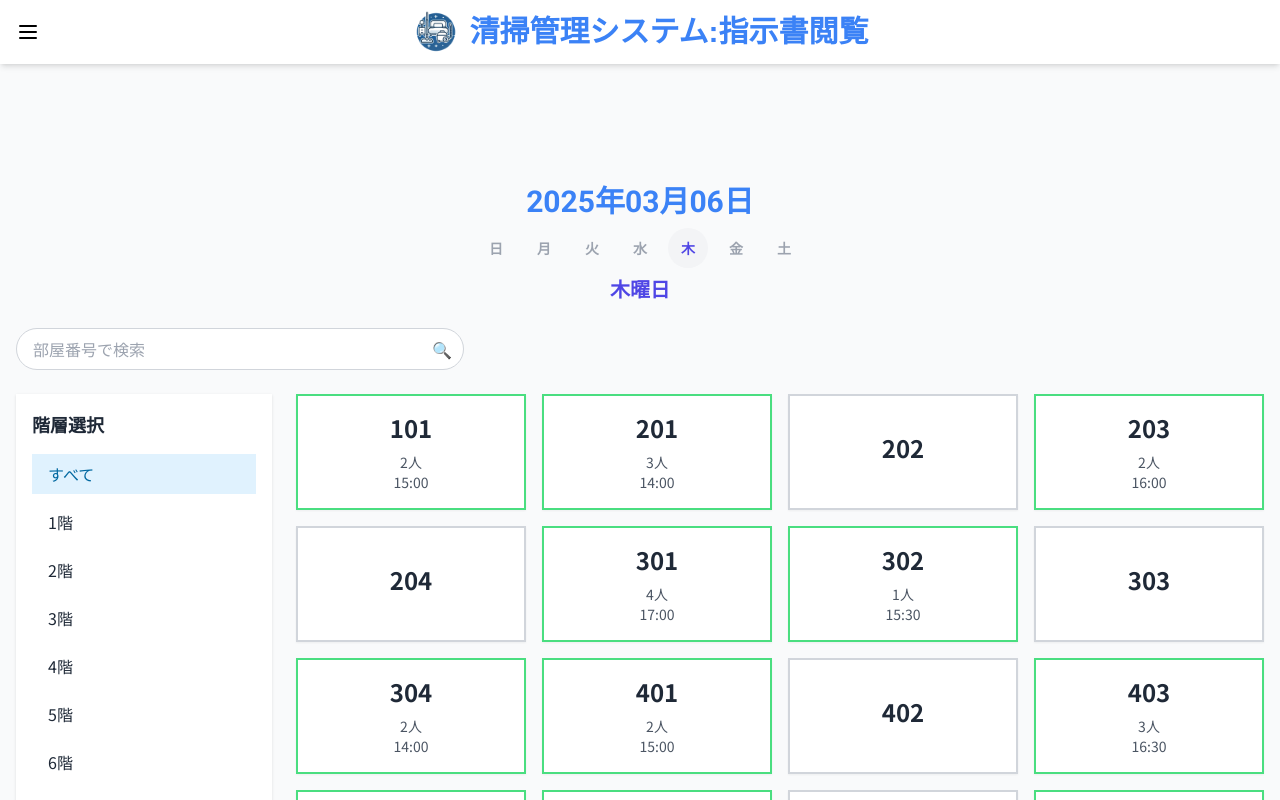
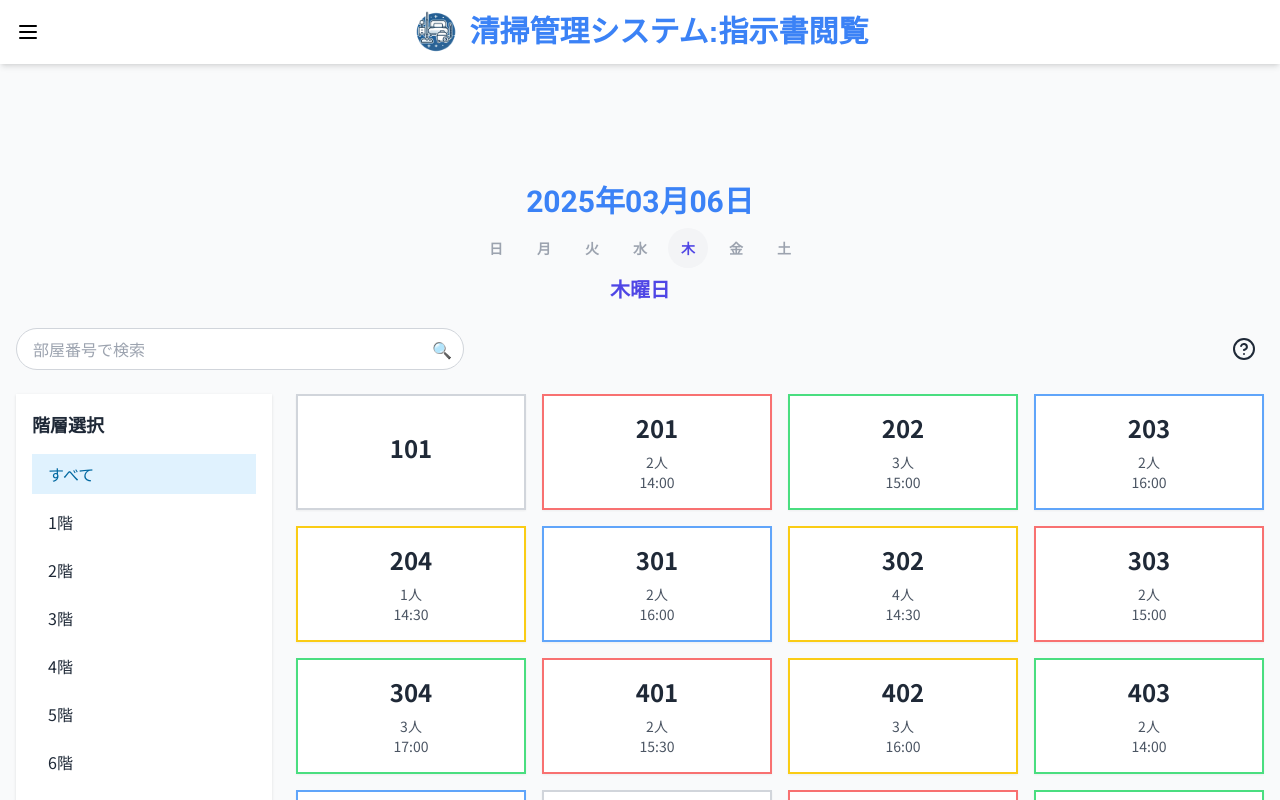
Before and after one commit to Keisuke-MARs/cleaning-management, a Next.js app: page /instructions/view in a window 1280 px wide. Shown: the top 800 px of the page. Built offline with nearby package versions, Linux system fonts and the light colour scheme; a web font is replaced by a local one.

Commit message:
モーダルとか作った

```diff
--- /dev/null
+++ b/src/app/components/help-modal.tsx
@@ -0,0 +1,51 @@
+"use client"
+
+import { X } from "lucide-react"
+
+interface HelpModalProps {
+    isOpen: boolean
+    onClose: () => void
+}
+
+export default function HelpModal({ isOpen, onClose }: HelpModalProps) {
+    if (!isOpen) return null
+
+    const colorMeanings = [
+        { color: "border-gray-300", meaning: "清掃不要（連泊）" },
+        { color: "border-red-400", meaning: "ゴミ回収/シーツはぎ" },
+        { color: "border-green-400", meaning: "ベッドメイク/洗い場" },
+        { color: "border-blue-400", meaning: "掃除機" },
+        { color: "border-yellow-400", meaning: "最終チェック" },
+    ]
+
+    return (
+        <div className="fixed inset-0 bg-black bg-opacity-50 flex items-center justify-center z-50">
+            <div className="bg-white rounded-lg w-full max-w-md mx-4">
+                <div className="flex justify-between items-center p-4 border-b">
+                    <h2 className="text-xl font-bold">枠の色</h2>
+                    <button onClick={onClose} className="p-2 hover:bg-gray-100 rounded-full">
+                        <X className="w-6 h-6" />
+                    </button>
+                </div>
+                <div className="p-4">
+                    <div className="space-y-3">
+                        {colorMeanings.map(({ color, meaning }) => (
+                            <div key={color} className="flex items-center gap-3">
+                                <div className={`w-6 h-6 ${color} border-2 rounded`}></div>
+                                <span>{meaning}</span>
+                            </div>
+                        ))}
+                    </div>
+                </div>
+                <div className="p-4 border-t">
+                    <button
+                        onClick={onClose}
+                        className="w-full bg-gray-200 hover:bg-gray-300 text-gray-800 font-bold py-2 px-4 rounded-lg"
+                    >
+                        閉じる
+                    </button>
+                </div>
+            </div>
+        </div>
+    )
+}
--- a/src/app/components/room-card.tsx
+++ b/src/app/components/room-card.tsx
@@ -18,7 +18,7 @@ export default function RoomCard({
     guestCount,
     cleaningStatus,
     isDisabled,
-    borderColor = "border-gray-200", // デフォルトの枠色（後で調整可能）
+    borderColor = "border-gray-200",
     onClick,
 }: RoomCardProps) {
     return (
@@ -26,8 +26,7 @@ export default function RoomCard({
             onClick={onClick}
             disabled={isDisabled}
             className={`w-full p-4 rounded-lg ${borderColor} border-2 bg-white shadow-sm
-            transition-all duration-200
-            ${isDisabled ? "opacity-50 cursor-not-allowed bg-gray-100" : "hover:shadow-md hover:scale-105"}`}
+          transition-all duration-200 hover:shadow-md hover:scale-105`}
         >
             <div className="text-2xl font-bold mb-2">{roomNumber}</div>
             {(checkInTime || guestCount) && (
--- a/src/app/instructions/view/page.tsx
+++ b/src/app/instructions/view/page.tsx
@@ -1,47 +1,60 @@
 "use client"
 
 import { useEffect } from "react"
-
 import { useState, useMemo } from "react"
+import { HelpCircle } from "lucide-react"
 import HeaderWithMenu from "../../components/layout/header-with-menu"
 import DateDisplay from "../../components/date-display"
 import RoomSearch from "../../components/room-search"
 import FloorSelector from "../../components/floor-selector"
 import RoomCard from "../../components/room-card"
 import RoomDetailModal from "../../components/room-detail-modal"
+import HelpModal from "../../components/help-modal"
 
-// 固定のモックデータを使用（Math.randomを使わない）
-// すべての階（1～14階）の部屋データを含む
-const mockRooms = [
+// 清掃状態の種類を定義
+type CleaningStatus = "清掃不要" | "ゴミ回収" | "ベッドメイク" | "掃除機" | "最終チェック"
+
+// モックデータの型を更新
+interface RoomData {
+    roomNumber: string
+    cleaningStatus: CleaningStatus
+    checkInTime?: string
+    guestCount?: number
+    setType?: string
+    notes?: string
+}
+
+// 固定のモックデータを使用（新しい清掃状態に基づいて更新）
+const mockRooms: RoomData[] = [
     // 1階
     {
         roomNumber: "101",
-        cleaningStatus: "〇",
-        checkInTime: "15:00",
-        guestCount: 2,
-        setType: "ソファ",
-        notes: "窓側希望",
+        cleaningStatus: "清掃不要",
+        checkInTime: undefined,
+        guestCount: undefined,
+        setType: "なし",
+        notes: "連泊のため清掃不要",
     },
     // 2階
     {
         roomNumber: "201",
-        cleaningStatus: "〇",
+        cleaningStatus: "ゴミ回収",
         checkInTime: "14:00",
+        guestCount: 2,
+        setType: "ソファ",
+        notes: "",
+    },
+    {
+        roomNumber: "202",
+        cleaningStatus: "ベッドメイク",
+        checkInTime: "15:00",
         guestCount: 3,
         setType: "和布団",
         notes: "",
     },
     {
-        roomNumber: "202",
-        cleaningStatus: "×",
-        checkInTime: undefined,
-        guestCount: undefined,
-        setType: "なし",
-        notes: "清掃不要",
-    },
-    {
         roomNumber: "203",
-        cleaningStatus: "連泊:清掃あり",
+        cleaningStatus: "掃除機",
         checkInTime: "16:00",
         guestCount: 2,
         setType: "ソファ",
@@ -49,197 +62,197 @@ const mockRooms = [
     },
     {
         roomNumber: "204",
-        cleaningStatus: "連泊:清掃なし",
-        checkInTime: undefined,
-        guestCount: undefined,
+        cleaningStatus: "最終チェック",
+        checkInTime: "14:30",
+        guestCount: 1,
         setType: "なし",
         notes: "",
     },
     // 3階
     {
         roomNumber: "301",
-        cleaningStatus: "〇",
-        checkInTime: "17:00",
-        guestCount: 4,
-        setType: "ソファ・和布団",
-        notes: "アレルギー対応",
+        cleaningStatus: "掃除機",
+        checkInTime: "16:00",
+        guestCount: 2,
+        setType: "ソファ",
+        notes: "",
     },
     {
         roomNumber: "302",
-        cleaningStatus: "〇",
-        checkInTime: "15:30",
-        guestCount: 1,
-        setType: "なし",
+        cleaningStatus: "最終チェック",
+        checkInTime: "14:30",
+        guestCount: 4,
+        setType: "ソファ・和布団",
         notes: "",
     },
     {
         roomNumber: "303",
-        cleaningStatus: "×",
-        checkInTime: undefined,
-        guestCount: undefined,
-        setType: "なし",
-        notes: "",
-    },
-    {
-        roomNumber: "304",
-        cleaningStatus: "〇",
-        checkInTime: "14:00",
-        guestCount: 2,
-        setType: "ソファ",
-        notes: "",
-    },
-    // 4階
-    {
-        roomNumber: "401",
-        cleaningStatus: "〇",
+        cleaningStatus: "ゴミ回収",
         checkInTime: "15:00",
         guestCount: 2,
         setType: "ソファ",
         notes: "",
     },
     {
+        roomNumber: "304",
+        cleaningStatus: "ベッドメイク",
+        checkInTime: "17:00",
+        guestCount: 3,
+        setType: "和布団",
+        notes: "",
+    },
+    // 4階
+    {
+        roomNumber: "401",
+        cleaningStatus: "ゴミ回収",
+        checkInTime: "15:30",
+        guestCount: 2,
+        setType: "ソファ",
+        notes: "",
+    },
+    {
         roomNumber: "402",
-        cleaningStatus: "×",
-        checkInTime: undefined,
-        guestCount: undefined,
-        setType: "なし",
+        cleaningStatus: "最終チェック",
+        checkInTime: "16:00",
+        guestCount: 3,
+        setType: "和布団",
         notes: "",
     },
     {
         roomNumber: "403",
-        cleaningStatus: "連泊:清掃あり",
+        cleaningStatus: "ベッドメイク",
+        checkInTime: "14:00",
+        guestCount: 2,
+        setType: "ソファ",
+        notes: "",
+    },
+    {
+        roomNumber: "404",
+        cleaningStatus: "掃除機",
+        checkInTime: "15:00",
+        guestCount: 4,
+        setType: "ソファ・和布団",
+        notes: "",
+    },
+    // 5階
+    {
+        roomNumber: "501",
+        cleaningStatus: "清掃不要",
+        checkInTime: undefined,
+        guestCount: undefined,
+        setType: "なし",
+        notes: "連泊のため清掃不要",
+    },
+    {
+        roomNumber: "502",
+        cleaningStatus: "ゴミ回収",
+        checkInTime: "14:30",
+        guestCount: 2,
+        setType: "ソファ",
+        notes: "",
+    },
+    {
+        roomNumber: "503",
+        cleaningStatus: "ベッドメイク",
         checkInTime: "16:30",
         guestCount: 3,
         setType: "和布団",
         notes: "",
     },
     {
-        roomNumber: "404",
-        cleaningStatus: "〇",
+        roomNumber: "504",
+        cleaningStatus: "掃除機",
+        checkInTime: "15:30",
+        guestCount: 2,
+        setType: "ソファ",
+        notes: "",
+    },
+    // 6階
+    {
+        roomNumber: "601",
+        cleaningStatus: "最終チェック",
+        checkInTime: "14:00",
+        guestCount: 4,
+        setType: "ソファ・和布団",
+        notes: "",
+    },
+    {
+        roomNumber: "602",
+        cleaningStatus: "清掃不要",
+        checkInTime: undefined,
+        guestCount: undefined,
+        setType: "なし",
+        notes: "連泊のため清掃不要",
+    },
+    {
+        roomNumber: "603",
+        cleaningStatus: "ゴミ回収",
+        checkInTime: "15:00",
+        guestCount: 2,
+        setType: "ソファ",
+        notes: "",
+    },
+    {
+        roomNumber: "604",
+        cleaningStatus: "ベッドメイク",
+        checkInTime: "16:00",
+        guestCount: 3,
+        setType: "和布団",
+        notes: "",
+    },
+    // 7階
+    {
+        roomNumber: "701",
+        cleaningStatus: "掃除機",
         checkInTime: "14:30",
         guestCount: 2,
         setType: "ソファ",
         notes: "",
     },
-    // 5階
     {
-        roomNumber: "501",
-        cleaningStatus: "〇",
+        roomNumber: "702",
+        cleaningStatus: "最終チェック",
         checkInTime: "15:30",
         guestCount: 4,
         setType: "ソファ・和布団",
         notes: "",
     },
     {
-        roomNumber: "502",
-        cleaningStatus: "連泊:清掃なし",
+        roomNumber: "703",
+        cleaningStatus: "清掃不要",
         checkInTime: undefined,
         guestCount: undefined,
         setType: "なし",
-        notes: "",
+        notes: "連泊のため清掃不要",
     },
     {
-        roomNumber: "503",
-        cleaningStatus: "〇",
-        checkInTime: "17:00",
+        roomNumber: "704",
+        cleaningStatus: "ゴミ回収",
+        checkInTime: "16:30",
         guestCount: 2,
         setType: "ソファ",
         notes: "",
     },
+    // 8階
     {
-        roomNumber: "504",
-        cleaningStatus: "×",
-        checkInTime: undefined,
-        guestCount: undefined,
-        setType: "なし",
-        notes: "",
-    },
-    // 6階
-    {
-        roomNumber: "601",
-        cleaningStatus: "〇",
+        roomNumber: "801",
+        cleaningStatus: "ベッドメイク",
         checkInTime: "14:00",
         guestCount: 3,
         setType: "和布団",
         notes: "",
     },
     {
-        roomNumber: "602",
-        cleaningStatus: "〇",
-        checkInTime: "16:00",
-        guestCount: 2,
-        setType: "ソファ",
-        notes: "",
-    },
-    {
-        roomNumber: "603",
-        cleaningStatus: "×",
-        checkInTime: undefined,
-        guestCount: undefined,
-        setType: "なし",
-        notes: "",
-    },
-    {
-        roomNumber: "604",
-        cleaningStatus: "連泊:清掃あり",
-        checkInTime: "15:00",
-        guestCount: 4,
-        setType: "ソファ・和布団",
-        notes: "",
-    },
-    // 7階
-    {
-        roomNumber: "701",
-        cleaningStatus: "〇",
-        checkInTime: "16:30",
-        guestCount: 2,
-        setType: "ソファ",
-        notes: "",
-    },
-    {
-        roomNumber: "702",
-        cleaningStatus: "連泊:清掃なし",
-        checkInTime: undefined,
-        guestCount: undefined,
-        setType: "なし",
-        notes: "",
-    },
-    {
-        roomNumber: "703",
-        cleaningStatus: "〇",
-        checkInTime: "14:30",
-        guestCount: 3,
-        setType: "和布団",
-        notes: "",
-    },
-    {
-        roomNumber: "704",
-        cleaningStatus: "×",
-        checkInTime: undefined,
-        guestCount: undefined,
-        setType: "なし",
-        notes: "",
-    },
-    // 8階
-    {
-        roomNumber: "801",
-        cleaningStatus: "〇",
+        roomNumber: "802",
+        cleaningStatus: "掃除機",
         checkInTime: "15:00",
         guestCount: 2,
         setType: "ソファ",
         notes: "",
     },
     {
-        roomNumber: "802",
-        cleaningStatus: "×",
-        checkInTime: undefined,
-        guestCount: undefined,
-        setType: "なし",
-        notes: "",
-    },
-    {
         roomNumber: "803",
-        cleaningStatus: "連泊:清掃あり",
+        cleaningStatus: "最終チェック",
         checkInTime: "16:00",
         guestCount: 4,
         setType: "ソファ・和布団",
@@ -247,33 +260,33 @@ const mockRooms = [
     },
     {
         roomNumber: "804",
-        cleaningStatus: "〇",
-        checkInTime: "14:00",
+        cleaningStatus: "清掃不要",
+        checkInTime: undefined,
+        guestCount: undefined,
+        setType: "なし",
+        notes: "連泊のため清掃不要",
+    },
+    // 9階（3部屋）
+    {
+        roomNumber: "901",
+        cleaningStatus: "ゴミ回収",
+        checkInTime: "14:30",
         guestCount: 2,
         setType: "ソファ",
         notes: "",
     },
-    // 9階（3部屋）
     {
-        roomNumber: "901",
-        cleaningStatus: "〇",
+        roomNumber: "902",
+        cleaningStatus: "ベッドメイク",
         checkInTime: "15:30",
         guestCount: 3,
         setType: "和布団",
         notes: "",
     },
     {
-        roomNumber: "902",
-        cleaningStatus: "×",
-        checkInTime: undefined,
-        guestCount: undefined,
-        setType: "なし",
-        notes: "",
-    },
-    {
         roomNumber: "903",
-        cleaningStatus: "連泊:清掃あり",
-        checkInTime: "17:00",
+        cleaningStatus: "掃除機",
+        checkInTime: "16:30",
         guestCount: 2,
         setType: "ソファ",
         notes: "",
@@ -281,65 +294,65 @@ const mockRooms = [
     // 10階
     {
         roomNumber: "1001",
-        cleaningStatus: "〇",
-        checkInTime: "16:00",
-        guestCount: 3,
-        setType: "和布団",
+        cleaningStatus: "最終チェック",
+        checkInTime: "14:00",
+        guestCount: 4,
+        setType: "ソファ・和布団",
         notes: "",
     },
     {
         roomNumber: "1002",
-        cleaningStatus: "連泊:清掃あり",
+        cleaningStatus: "清掃不要",
+        checkInTime: undefined,
+        guestCount: undefined,
+        setType: "なし",
+        notes: "連泊のため清掃不要",
+    },
+    {
+        roomNumber: "1003",
+        cleaningStatus: "ゴミ回収",
         checkInTime: "15:00",
         guestCount: 2,
         setType: "ソファ",
         notes: "",
     },
     {
-        roomNumber: "1003",
-        cleaningStatus: "〇",
-        checkInTime: "14:30",
-        guestCount: 4,
-        setType: "ソファ・和布団",
-        notes: "特別清掃必要",
-    },
-    {
         roomNumber: "1004",
-        cleaningStatus: "×",
-        checkInTime: undefined,
-        guestCount: undefined,
-        setType: "なし",
+        cleaningStatus: "ベッドメイク",
+        checkInTime: "16:00",
+        guestCount: 3,
+        setType: "和布団",
         notes: "",
     },
     // 11階
     {
         roomNumber: "1101",
-        cleaningStatus: "〇",
-        checkInTime: "15:00",
+        cleaningStatus: "掃除機",
+        checkInTime: "14:30",
         guestCount: 2,
         setType: "ソファ",
         notes: "",
     },
     {
         roomNumber: "1102",
-        cleaningStatus: "×",
-        checkInTime: undefined,
-        guestCount: undefined,
-        setType: "なし",
+        cleaningStatus: "最終チェック",
+        checkInTime: "15:30",
+        guestCount: 4,
+        setType: "ソファ・和布団",
         notes: "",
     },
     {
         roomNumber: "1103",
-        cleaningStatus: "連泊:清掃あり",
-        checkInTime: "16:30",
-        guestCount: 3,
-        setType: "和布団",
-        notes: "",
+        cleaningStatus: "清掃不要",
+        checkInTime: undefined,
+        guestCount: undefined,
+        setType: "なし",
+        notes: "連泊のため清掃不要",
     },
     {
         roomNumber: "1104",
-        cleaningStatus: "〇",
-        checkInTime: "14:00",
+        cleaningStatus: "ゴミ回収",
+        checkInTime: "16:30",
         guestCount: 2,
         setType: "ソファ",
         notes: "",
@@ -347,65 +360,65 @@ const mockRooms = [
     // 12階
     {
         roomNumber: "1201",
-        cleaningStatus: "〇",
-        checkInTime: "15:30",
+        cleaningStatus: "ベッドメイク",
+        checkInTime: "14:00",
+        guestCount: 3,
+        setType: "和布団",
+        notes: "",
+    },
+    {
+        roomNumber: "1202",
+        cleaningStatus: "掃除機",
+        checkInTime: "15:00",
+        guestCount: 2,
+        setType: "ソファ",
+        notes: "",
+    },
+    {
+        roomNumber: "1203",
+        cleaningStatus: "最終チェック",
+        checkInTime: "16:00",
         guestCount: 4,
         setType: "ソファ・和布団",
         notes: "",
     },
     {
-        roomNumber: "1202",
-        cleaningStatus: "連泊:清掃なし",
+        roomNumber: "1204",
+        cleaningStatus: "清掃不要",
         checkInTime: undefined,
         guestCount: undefined,
         setType: "なし",
-        notes: "",
+        notes: "連泊のため清掃不要",
     },
+    // 13階
     {
-        roomNumber: "1203",
-        cleaningStatus: "〇",
-        checkInTime: "17:00",
+        roomNumber: "1301",
+        cleaningStatus: "ゴミ回収",
+        checkInTime: "14:30",
         guestCount: 2,
         setType: "ソファ",
         notes: "",
     },
     {
-        roomNumber: "1204",
-        cleaningStatus: "×",
-        checkInTime: undefined,
-        guestCount: undefined,
-        setType: "なし",
-        notes: "",
-    },
-    // 13階
-    {
-        roomNumber: "1301",
-        cleaningStatus: "〇",
-        checkInTime: "14:30",
+        roomNumber: "1302",
+        cleaningStatus: "ベッドメイク",
+        checkInTime: "15:30",
         guestCount: 3,
         setType: "和布団",
         notes: "",
     },
     {
-        roomNumber: "1302",
-        cleaningStatus: "〇",
-        checkInTime: "16:00",
+        roomNumber: "1303",
+        cleaningStatus: "掃除機",
+        checkInTime: "16:30",
         guestCount: 2,
         setType: "ソファ",
         notes: "",
     },
     {
-        roomNumber: "1303",
-        cleaningStatus: "×",
-        checkInTime: undefined,
-        guestCount: undefined,
-        setType: "なし",
-        notes: "",
-    },
-    {
         roomNumber: "1304",
-        cleaningStatus: "連泊:清掃あり",
-        checkInTime: "15:00",
+        cleaningStatus: "最終チェック",
+        checkInTime: "17:00",
         guestCount: 4,
         setType: "ソファ・和布団",
         notes: "",
@@ -413,24 +426,24 @@ const mockRooms = [
     // 14階（3部屋）
     {
         roomNumber: "1401",
-        cleaningStatus: "〇",
-        checkInTime: "16:30",
+        cleaningStatus: "清掃不要",
+        checkInTime: undefined,
+        guestCount: undefined,
+        setType: "なし",
+        notes: "連泊のため清掃不要",
+    },
+    {
+        roomNumber: "1402",
+        cleaningStatus: "ゴミ回収",
+        checkInTime: "14:00",
         guestCount: 2,
         setType: "ソファ",
         notes: "",
     },
     {
-        roomNumber: "1402",
-        cleaningStatus: "連泊:清掃なし",
-        checkInTime: undefined,
-        guestCount: undefined,
-        setType: "なし",
-        notes: "",
-    },
-    {
         roomNumber: "1403",
-        cleaningStatus: "〇",
-        checkInTime: "14:00",
+        cleaningStatus: "ベッドメイク",
+        checkInTime: "15:00",
         guestCount: 3,
         setType: "和布団",
         notes: "",
@@ -442,6 +455,7 @@ export default function ViewInstructions() {
     const [searchQuery, setSearchQuery] = useState("")
     const [selectedRoom, setSelectedRoom] = useState<string | null>(null)
     const [headerHeight, setHeaderHeight] = useState(0)
+    const [isHelpModalOpen, setIsHelpModalOpen] = useState(false)
 
     // 選択された階とフィルタリングされた部屋を管理
     const filteredRooms = useMemo(() => {
@@ -472,17 +486,21 @@ export default function ViewInstructions() {
     }, [])
 
     // 部屋の状態に基づいて枠の色を決定
-    const getBorderColor = (roomNumber: string) => {
-        const room = mockRooms.find((r) => r.roomNumber === roomNumber)
-        if (room?.cleaningStatus === "×" || room?.cleaningStatus === "連泊:清掃なし") {
-            return "border-gray-300"
+    const getBorderColor = (status: CleaningStatus) => {
+        switch (status) {
+            case "清掃不要":
+                return "border-gray-300"
+            case "ゴミ回収":
+                return "border-red-400"
+            case "ベッドメイク":
+                return "border-green-400"
+            case "掃除機":
+                return "border-blue-400"
+            case "最終チェック":
+                return "border-yellow-400"
+            default:
+                return "border-gray-200"
         }
-        // 選択された部屋は強調表示
-        if (roomNumber === selectedRoom) {
-            return "border-blue-500"
-        }
-        // ここに状態に応じた色を設定（後で調整可能）
-        return "border-green-400"
     }
 
     return (
@@ -494,6 +512,13 @@ export default function ViewInstructions() {
                     <div className="w-full max-w-md">
                         <RoomSearch onSearch={setSearchQuery} />
                     </div>
+                    <button
+                        onClick={() => setIsHelpModalOpen(true)}
+                        className="ml-4 p-2 hover:bg-gray-100 rounded-full transition-colors"
+                        aria-label="ヘルプを表示"
+                    >
+                        <HelpCircle className="w-6 h-6" />
+                    </button>
                 </div>
 
                 <div className="flex flex-col md:flex-row gap-6">
@@ -512,8 +537,8 @@ export default function ViewInstructions() {
                                     checkInTime={room.checkInTime}
                                     guestCount={room.guestCount}
                                     cleaningStatus={room.cleaningStatus}
-                                    isDisabled={false} // すべての部屋をクリック可能にする
-                                    borderColor={getBorderColor(room.roomNumber)}
+                                    isDisabled={false}
+                                    borderColor={getBorderColor(room.cleaningStatus)}
                                     onClick={() => setSelectedRoom(room.roomNumber)}
                                 />
                             ))}
@@ -528,10 +553,13 @@ export default function ViewInstructions() {
                     roomData={
                         mockRooms.find((room) => room.roomNumber === selectedRoom) || {
                             roomNumber: "",
-                            cleaningStatus: "",
+                            cleaningStatus: "清掃不要",
                         }
                     }
                 />
+
+                {/* ヘルプモーダル */}
+                <HelpModal isOpen={isHelpModalOpen} onClose={() => setIsHelpModalOpen(false)} />
             </main>
         </div>
     )
```
